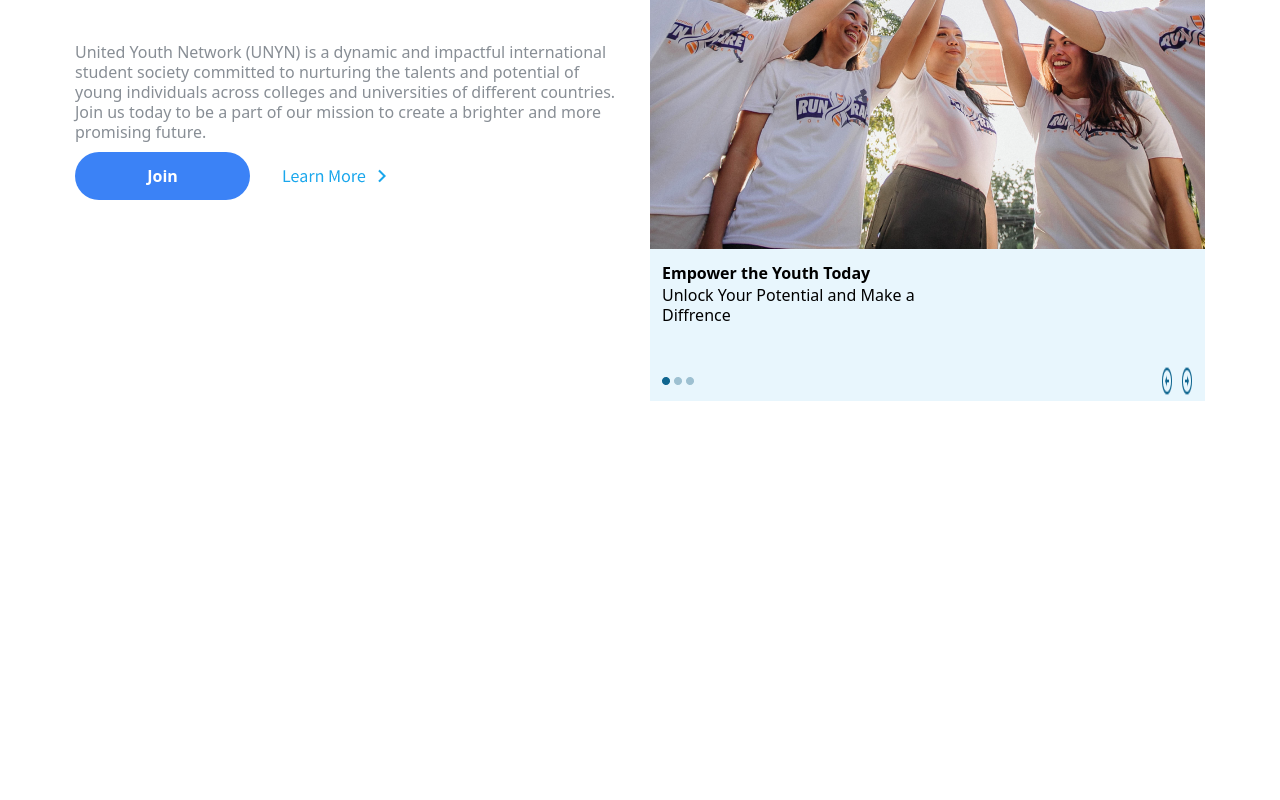
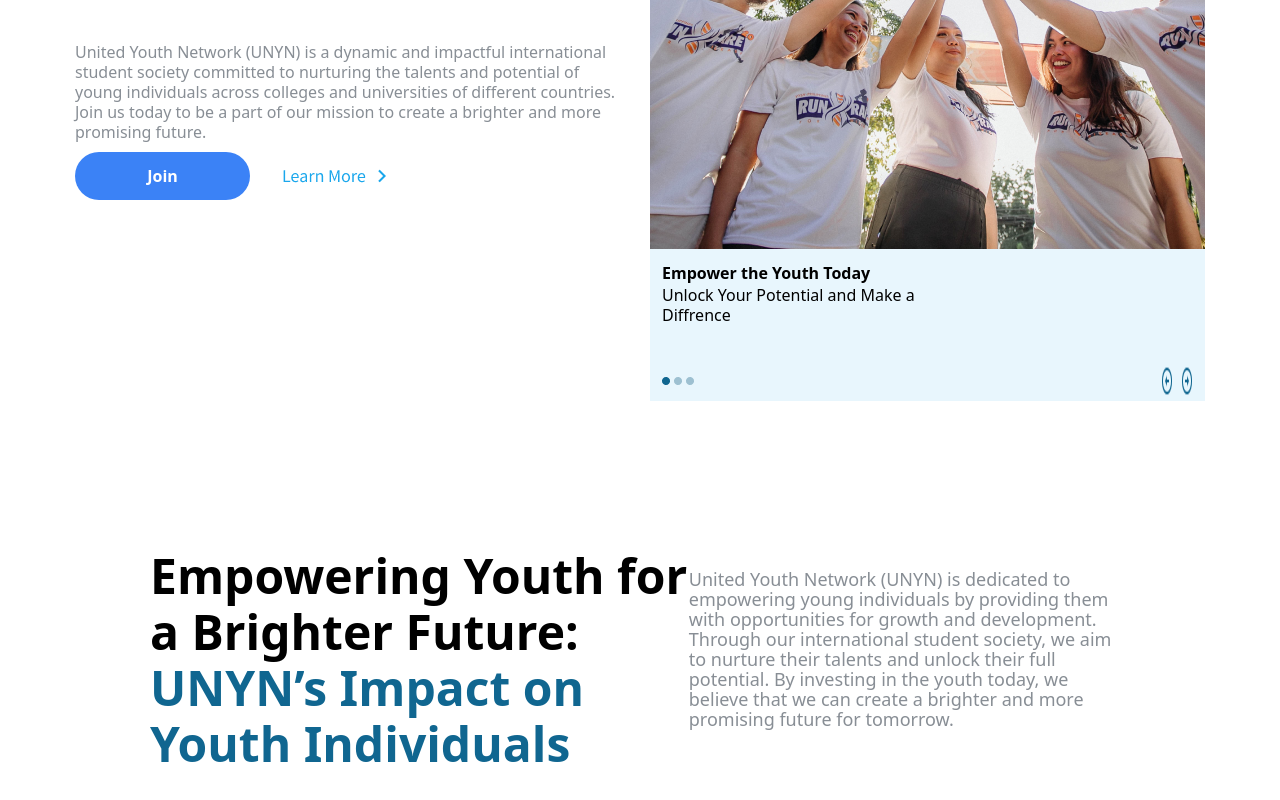
Before and after one commit to roy2pushkar/UNYN-NGO, a React (Create React App) app: page / in a window 1280 px wide. Shown: the part 486-1286 px from the top of the page. Before the commit the page ends 887 px from the top, so only its background shows below. Built offline with nearby package versions, Linux system fonts and the light colour scheme.

Commit message:
UNYN NGO Assignment

```diff
--- a/src/components/About.jsx
+++ b/src/components/About.jsx
@@ -3,12 +3,13 @@ import about from "./assets/bodyimg.png";
 import dot from "./assets/dot.png";
 import arrow from "./assets/arrow.png";
 import learnmore from "./assets/Learnmore.png";
+import abtimg from "./assets/abtimg.png";
 
 
 const About = () => {
     return (
-        <>
-        <div className='flex justify-center items-center ml-[150px] mr-[150px] gap-8'>
+        <div className='ml-[150px] mr-[150px]'>
+        <div className='flex justify-center items-center  gap-8'>
             <div>
                 <h1 className=' font-sans font-bold w-[543px] h-[231px] text-6xl leading-[3.5rem] '>
                     Empowering Youth for a Brighter Future
@@ -42,7 +43,21 @@ international student society committed to nurturing the talents and potential o
             </div>
 
         </div>
-        </>
+        <div className='mt-[147px] flex justify-between items-center'>
+     <h2 className='text-[#000] text-5xl font-bold leading-[3.5rem] w-[602px] h-[174px]'>
+        Empowering Youth for a Brighter Future: <p className='text-[#106690]'>UNYN’s Impact on Youth Individuals</p>
+     </h2>
+     <p className='w-[493px] h-[132px] text-[18px] font-normal leading-5 text-[#888E95] font-sans gap-12'>
+        United Youth Network (UNYN) is dedicated to empowering young
+ individuals by providing them with opportunities for growth and development. Through our international student society, we aim to nurture their talents and unlock their full potential. By investing in the youth today,
+ we believe that we can create a brighter and more promising future for tomorrow.
+     </p>
+        </div>
+        <div className=' mt-28 '>
+            <img className='w-[1140px] h-[690px] ' src={abtimg} alt='abtimg'>
+               </img>
+        </div>
+        </div>
     )
 }
 
```
Also changed, not shown: src/components/assets/abtimg.png (added).
